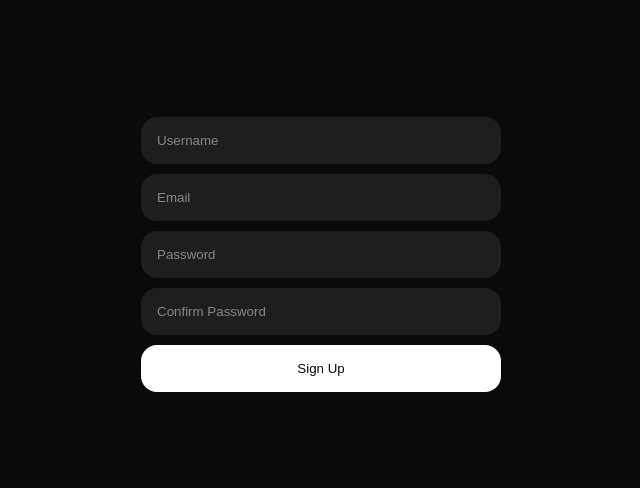
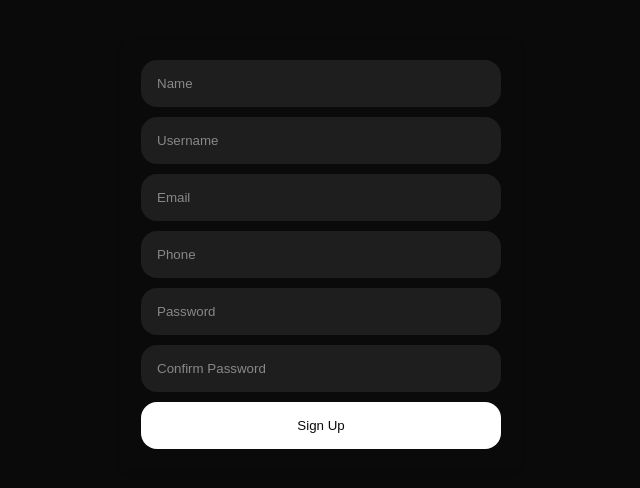
Before and after one commit to kt-anas/threads-clone, a Next.js app: page /signup in a window 1280 px wide. Shown: the part 146-634 px from the top of the page, without its empty margins (319-959 px from the left). Built offline with nearby package versions, Linux system fonts and the light colour scheme.

Commit message:
user login

```diff
--- a/app/signup/page.tsx
+++ b/app/signup/page.tsx
@@ -1,18 +1,68 @@
+'use client';
 import React from 'react';
-import styles from '../ui/signup/SignupPage.module.scss'; // Assuming you create a separate stylesheet
+import { useDispatch, useSelector } from 'react-redux';
+import { RootState, AppDispatch } from '@/store/store';
+import { setUsername, setEmail, setPassword, setConfirmPassword, signupUser, setName, setPhone } from '@/store/reducers/signupSlice';
+import styles from '../ui/signup/SignupPage.module.scss';
 
 const Signup: React.FC = () => {
+  const dispatch: AppDispatch = useDispatch();
+  const { name, phone, username, email, password, confirmPassword, status, error } = useSelector((state: RootState) => state.signup);
+
+  const handleSubmit = (e: React.FormEvent<HTMLFormElement>) => {
+    e.preventDefault();
+    if (password === confirmPassword) {
+      // Dispatch signup action with full user data
+      dispatch(signupUser({ name, username, email, password, phone }));
+    } else {
+      console.log('Passwords do not match');
+    }
+  };
+
   return (
     <div className={styles.signupContainer}>
-      <form className={styles.signupForm}>
-        <input type="text" placeholder="Username" />
-        <input type="email" placeholder="Email" />
-        <input type="password" placeholder="Password" />
-        <input type="password" placeholder="Confirm Password" />
+      <form onSubmit={handleSubmit} className={styles.signupForm}>
+        <input
+          type="text"
+          placeholder="Name"
+          value={name}
+          onChange={(e) => dispatch(setName(e.target.value))}
+        />
+        <input
+          type="text"
+          placeholder="Username"
+          value={username}
+          onChange={(e) => dispatch(setUsername(e.target.value))}
+        />
+        <input
+          type="email"
+          placeholder="Email"
+          value={email}
+          onChange={(e) => dispatch(setEmail(e.target.value))}
+        />
+        <input
+          type="text"
+          placeholder="Phone"
+          value={phone}
+          onChange={(e) => dispatch(setPhone(e.target.value))}
+        />
+        <input
+          type="password"
+          placeholder="Password"
+          value={password}
+          onChange={(e) => dispatch(setPassword(e.target.value))}
+        />
+        <input
+          type="password"
+          placeholder="Confirm Password"
+          value={confirmPassword}
+          onChange={(e) => dispatch(setConfirmPassword(e.target.value))}
+        />
         <button type="submit">Sign Up</button>
       </form>
+      {status === 'failed' && <p>Error: {error}</p>}
     </div>
   );
-}
+};
 
 export default Signup;
--- /dev/null
+++ b/store/reducers/signupSlice.ts
@@ -0,0 +1,83 @@
+import { createAsyncThunk, createSlice } from "@reduxjs/toolkit";
+import axios from "axios";
+
+interface SignupState {
+    name: string;
+    username: string;
+    email: string;
+    password: string;
+    phone: string;
+    confirmPassword: string;
+    status: "idle" | "loading" | "succeeded" | "failed";
+    error: string | null;
+}
+
+const initialState: SignupState = {
+    name: '',
+    username: '',
+    email: '',
+    password: '',
+    phone: '',
+    confirmPassword: '',
+    status: 'idle',
+    error: null
+};
+
+// Change from http to https
+
+
+export const signupUser = createAsyncThunk(
+    'signup/signupUser',
+    async (userData: { name: string; username: string; email: string; password: string; phone: string }, { rejectWithValue }) => {
+        try {
+            const response = await axios.post('https://social-media-rest-apis.onrender.com/api/users/signup', userData);
+            console.log(response.data);
+            return response.data;
+        } catch (error: any) {
+            // Send backend error message as rejected value
+            return rejectWithValue(error.response.data.message);
+        }
+    }
+);
+
+const signupSlice = createSlice({
+    name: 'signup',
+    initialState,
+    reducers: {
+        setName: (state, action) => {
+            state.name = action.payload;
+        },
+        setUsername: (state, action) => {
+            state.username = action.payload;
+        },
+        setEmail: (state, action) => {
+            state.email = action.payload;
+        },
+        setPassword: (state, action) => {
+            state.password = action.payload;
+        },
+        setPhone: (state, action) => {
+            state.phone = action.payload;
+        },
+        setConfirmPassword: (state, action) => {
+            state.confirmPassword = action.payload;
+        },
+    },
+    extraReducers: (builder) => {
+        builder
+            .addCase(signupUser.pending, (state) => {
+                state.status = 'loading';
+            })
+            .addCase(signupUser.fulfilled, (state) => {
+                state.status = 'succeeded';
+
+            })
+            .addCase(signupUser.rejected, (state, action) => {
+                state.status = 'failed';
+                state.error = action.payload as string;
+            });
+    },
+});
+
+export const { setName, setUsername, setEmail, setPassword, setPhone, setConfirmPassword } = signupSlice.actions;
+export default signupSlice.reducer;
--- a/store/store.ts
+++ b/store/store.ts
@@ -1,8 +1,10 @@
 import { configureStore } from "@reduxjs/toolkit";
 import userSlice from "./reducers/userSlice";
+ import signupSlice from "./reducers/signupSlice";
 export const store = configureStore({
     reducer: {
         users: userSlice,
+        signup:signupSlice
     },
 });
 
```
Also changed, not shown: app/login/page.tsx (line endings or trailing spaces).
